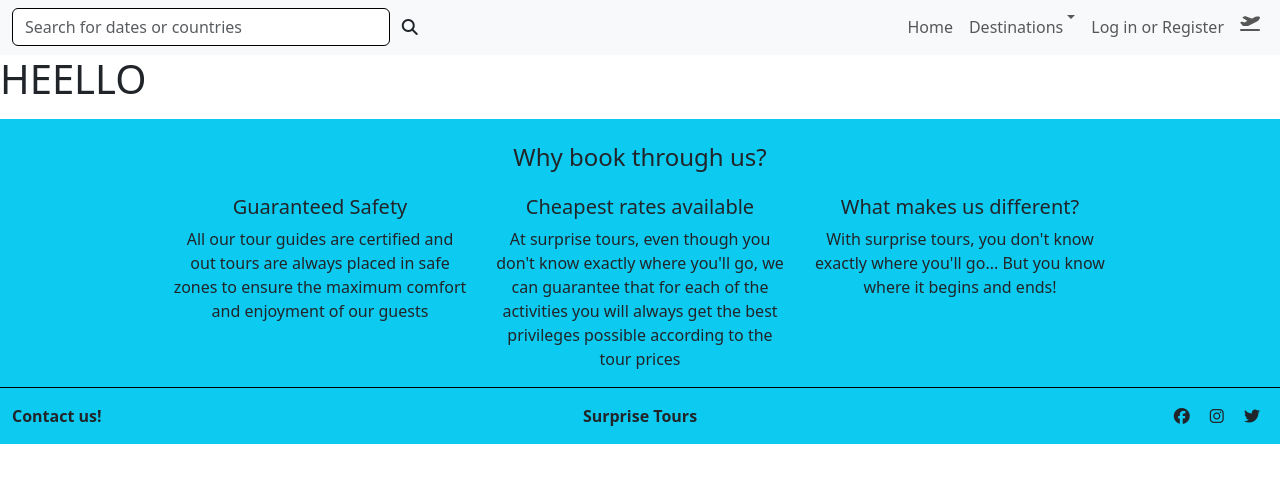
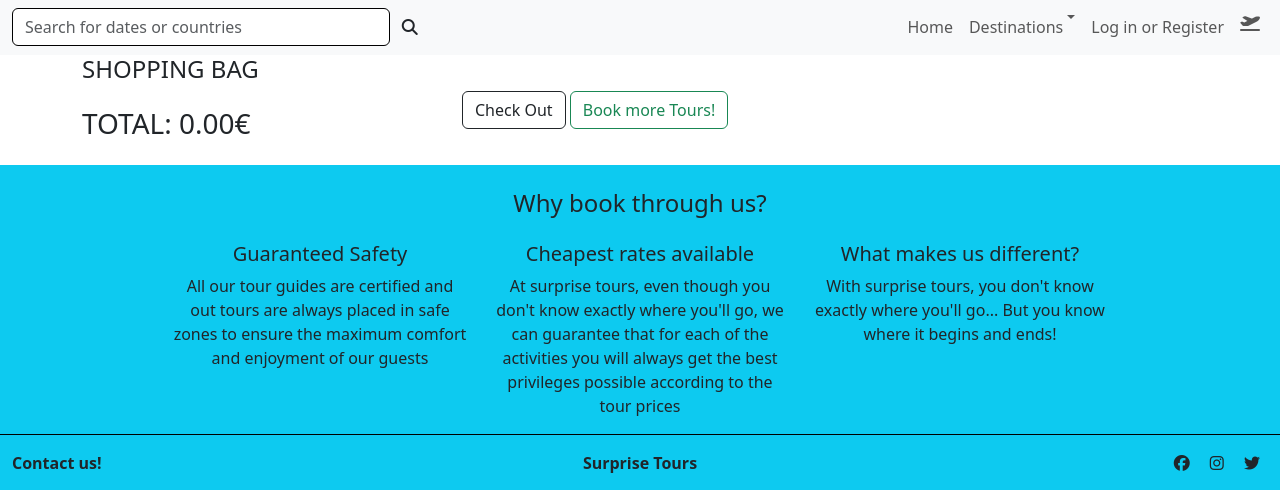
Before and after one commit to lpewton/surprise-tours, a Django app: page /bag/bag/ in a window 1280 px wide. Shown: the part 163-653 px from the top of the page. Run offline with Django 3.2, Linux system fonts and the light colour scheme; some libraries are stand-ins or nearby versions.

Commit message:
Add front end content to bag.html

```diff
--- a/bag/contexts.py
+++ b/bag/contexts.py
@@ -13,16 +13,19 @@ def bag_contents(request):
 
     for tour_id, quantity in bag.items():
         tour = get_object_or_404(Tour, pk=tour_id)
-        total += quantity * tour.price
+        tour_total = quantity * tour.price
+        total += tour_total
         product_count += quantity
         bag_items.append({
             'tour_id': tour_id,
             'quantity': quantity,
             'tour': tour,
+            'tour_total': tour_total,
         })
 
     context = {
         'bag_items': bag_items,
+        'total': total,
     }
 
     return context
--- a/bag/templates/bag/bag.html
+++ b/bag/templates/bag/bag.html
@@ -2,8 +2,32 @@
 {% load static %}
 
 {% block content %}
-<h1>HEELLO</h1>
-{% for tour in bag_items %}
-<p>{{ tour.tour }} x{{ tour.quantity }}</p>
-{% endfor %}
+<div class="container">
+    <h4>SHOPPING BAG</h4>
+    {% for tour in bag_items %}
+    <div class="row">
+        <div class="col-4">
+            <img src="{{ tour.tour.image_1.url }}" class="card-img-top tour-img pt-1" alt="Tour Image">
+        </div>
+        <div class="col-4 my-auto">
+            <h5 class="text-uppercase">{{ tour.tour.length }} nights in {{ tour.tour.location }}</h5>
+            <h5 class="text-uppercase">{{ tour.tour.start }} - {{ tour.tour.end }}</h5>
+        </div>
+        <div class="col-4 my-auto">
+            <h3>x{{ tour.quantity }} = {{ tour.tour_total|floatformat:2 }}€</h3>
+            <div>
+                <a href="" class="text-success">Add passengers</a>
+                <a href="" class="text-danger">Remove from bag</a>
+            </div>
+        </div>
+    </div>
+    {% endfor %}
+    <div class="row">
+        <h3 class="mt-3 col-4">TOTAL: {{ total|floatformat:2 }}€</h3>
+        <div class="col-6">
+            <a href="" class="btn btn-outline-dark">Check Out</a>
+            <a href="" class="btn btn-outline-success">Book more Tours!</a>
+        </div>
+    </div>
+</div>
 {% endblock %}
--- a/bag/views.py
+++ b/bag/views.py
@@ -4,6 +4,13 @@ from django.http import HttpResponseRedirect
 
 from tours.models import Tour
 from .contexts import *
+
+
+def bag(request):
+    """Returns the bag page"""
+
+    return render(request, 'bag/bag.html')
+
 
 def add_to_bag(request, tour_id):
     """Add a product and it's quantity to the bag"""
@@ -24,9 +31,3 @@ def add_to_bag(request, tour_id):
     request.session['bag'] = bag
 
     return HttpResponseRedirect(request.META.get('HTTP_REFERER'))
-
-
-def bag(request):
-    """Returns the bag page"""
-
-    return render(request, 'bag/bag.html')
--- a/tours/models.py
+++ b/tours/models.py
@@ -33,4 +33,4 @@ class Tour(models.Model):
     def length(self):
         length = self.end - self.start
 
-        return length
+        return length.days
```
